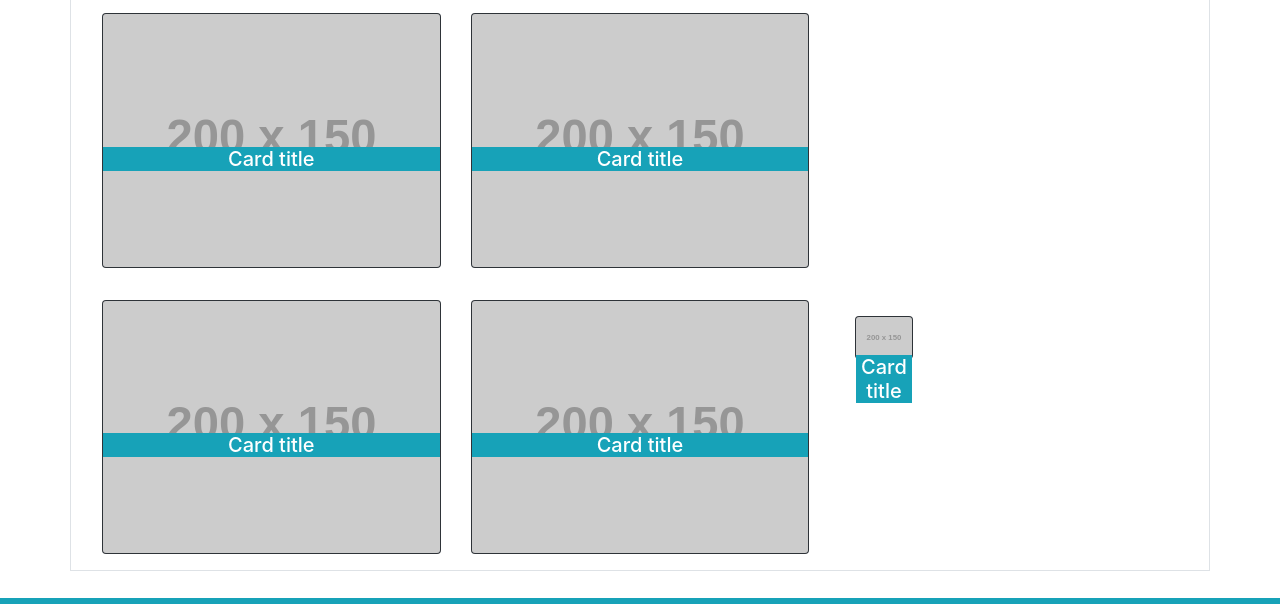
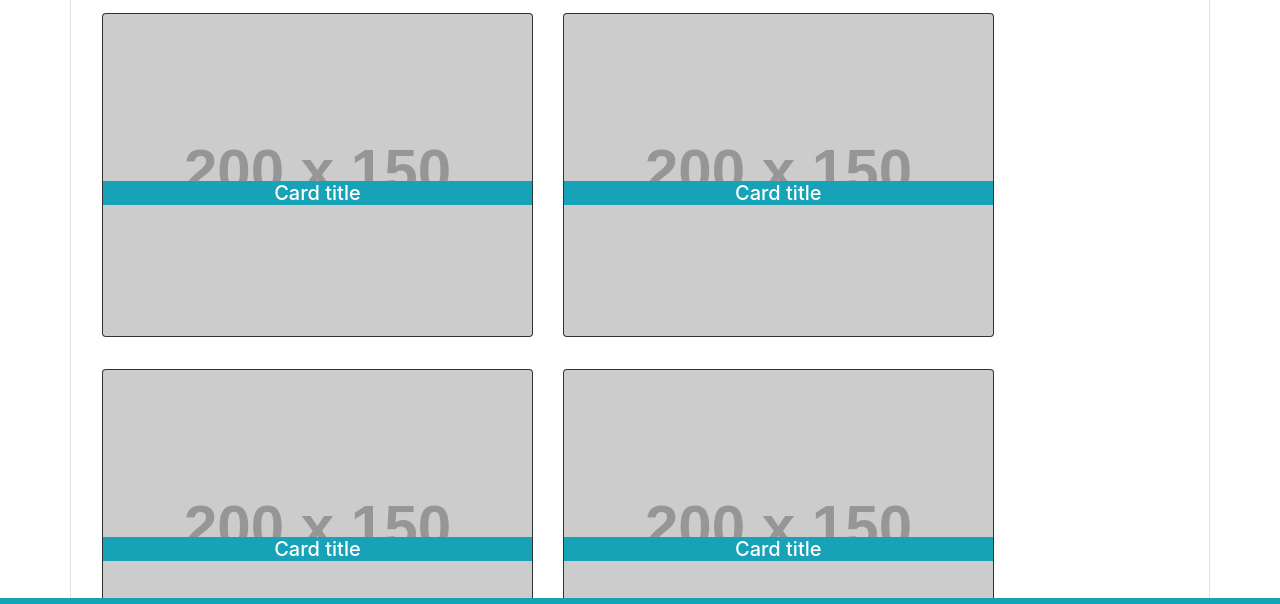
Before and after one commit to Lindsay-B-Miller/Bootstrap-Portfolio, a plain HTML site: page portfolio2.html in a window 1280 px wide. Shown: the part 169-773 px from the top of the page. Drawn offline with nearby package versions, Linux system fonts and the light colour scheme; placeholder pictures from the web are drawn by us.

Commit message:
fixed margins on portfolio

```diff
--- a/portfolio2.html
+++ b/portfolio2.html
@@ -46,7 +46,7 @@
 
         <div class="row m-3 mx-0">
 
-            <div class="col-xs-12 col-sm-4 mb-3">
+            <div class="col-xs-12 col-sm-5 mb-3">
                 <div class="card bg-dark text-white">
                     <img class="card-img" src="https://via.placeholder.com/200x150" alt="Card image">
                     <div class="px-0 mt-5 text-center card-img-overlay d-flex flex-column justify-content-center">
@@ -55,7 +55,7 @@
                 </div>
             </div>
 
-            <div class="col xs-12 col-sm-4">
+            <div class="col xs-12 col-sm-5">
                 <div class="card bg-dark text-white">
                     <img class="card-img" src="https://via.placeholder.com/200x150" alt="Card image">
                     <div class="px-0 mt-5 text-center card-img-overlay d-flex flex-column justify-content-center">
@@ -68,7 +68,7 @@
 
         <div class="row m-3">
 
-            <div class="col-xs-12 col-sm-4">
+            <div class="col-xs-12 col-sm-5 mb-3">
                 <div class="card bg-dark text-white">
                     <img class="card-img" src="https://via.placeholder.com/200x150" alt="Card image">
                     <div class="px-0 mt-5 text-center card-img-overlay d-flex flex-column justify-content-center">
@@ -77,18 +77,19 @@
                 </div>
             </div>
 
-            <div class="col xs-12 col-sm-4">
+            <div class="col xs-12 col-sm-5 mb-3">
                 <div class="card bg-dark text-white">
                     <img class="card-img" src="https://via.placeholder.com/200x150" alt="Card image">
                     <div class="px-0 mt-5 text-center card-img-overlay d-flex flex-column justify-content-center">
                         <h5 class="card-title text-white bg-info">Card title</h5>
                     </div>
                 </div>
+
             </div>
 
-            <div class="row m-3">
+            <!-- <div class="row m-3"> -->
 
-                <div class="col-xs-12 col-sm-4">
+            <div class="col-xs-12 col-sm-5">
                 <div class="card bg-dark text-white">
                     <img class="card-img" src="https://via.placeholder.com/200x150" alt="Card image">
                     <div class="px-0 mt-5 text-center card-img-overlay d-flex flex-column justify-content-center">
@@ -99,8 +100,8 @@
 
 
 
-                <div class="col-xs-12 col-sm-4">
-                </div>
+            <!-- <div class="col-xs-12 col-sm-4">
+                </div> -->
 
         </div>
     </div>
```
Lines whose indentation alone changed are shown as unchanged.
